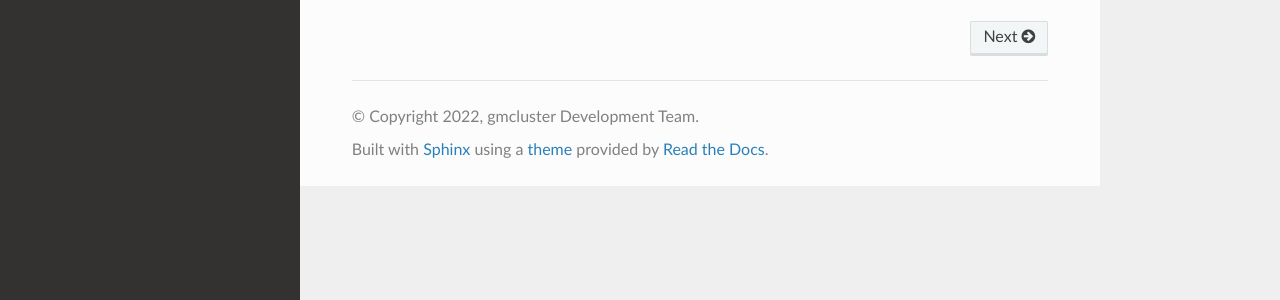
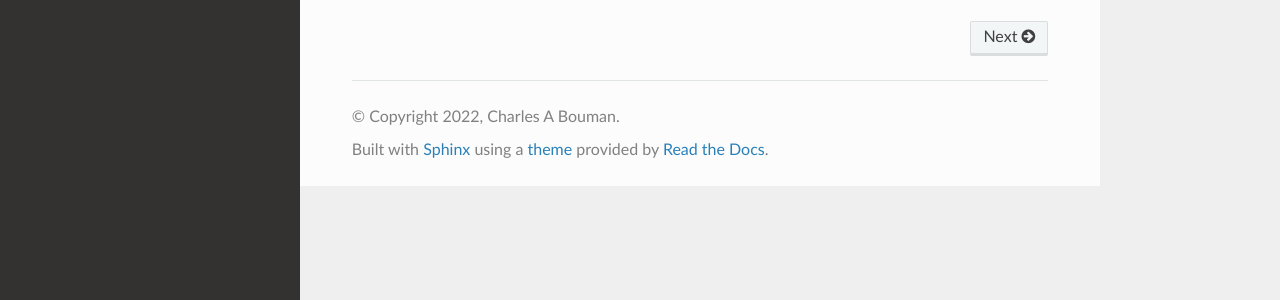
Before and after one commit to cabouman/gmcluster, a Sphinx documentation site: the page built from docs/source/index.rst, in a window 1280 px wide. Shown: the part 573-873 px from the top of the page. Built offline with Sphinx 7.4.7 and the Read the Docs theme 2.0.0, drawn with Linux system fonts in a browser that asks for light colours; pages that are not in the unit, such as notebooks, are missing from menus.

Commit message:
Minor update.

```diff
--- a/docs/source/conf.py
+++ b/docs/source/conf.py
@@ -30,8 +30,8 @@
 # -- Project information -----------------------------------------------------
 
 project = 'gmcluster'
-copyright = '2022, gmcluster Development Team'
-author = 'gmcluster Development Team'
+copyright = '2022, Charles A Bouman'
+author = 'GMCluster Development Team'
 
 # The full version, including alpha/beta/rc tags
 release = '0.0.1'
--- a/setup.py
+++ b/setup.py
@@ -7,8 +7,8 @@
 REQUIRES = ['numpy', 'matplotlib']
 LICENSE = "BSD-3-Clause"
 
-AUTHOR = 'gmcluster development team'
-EMAIL = "buzzard@purdue.edu"
+AUTHOR = 'GMCluster development team'
+EMAIL = "bouman@purdue.edu"
 PACKAGE_DIR = "gmcluster"
 
 setup(install_requires=REQUIRES,
```
